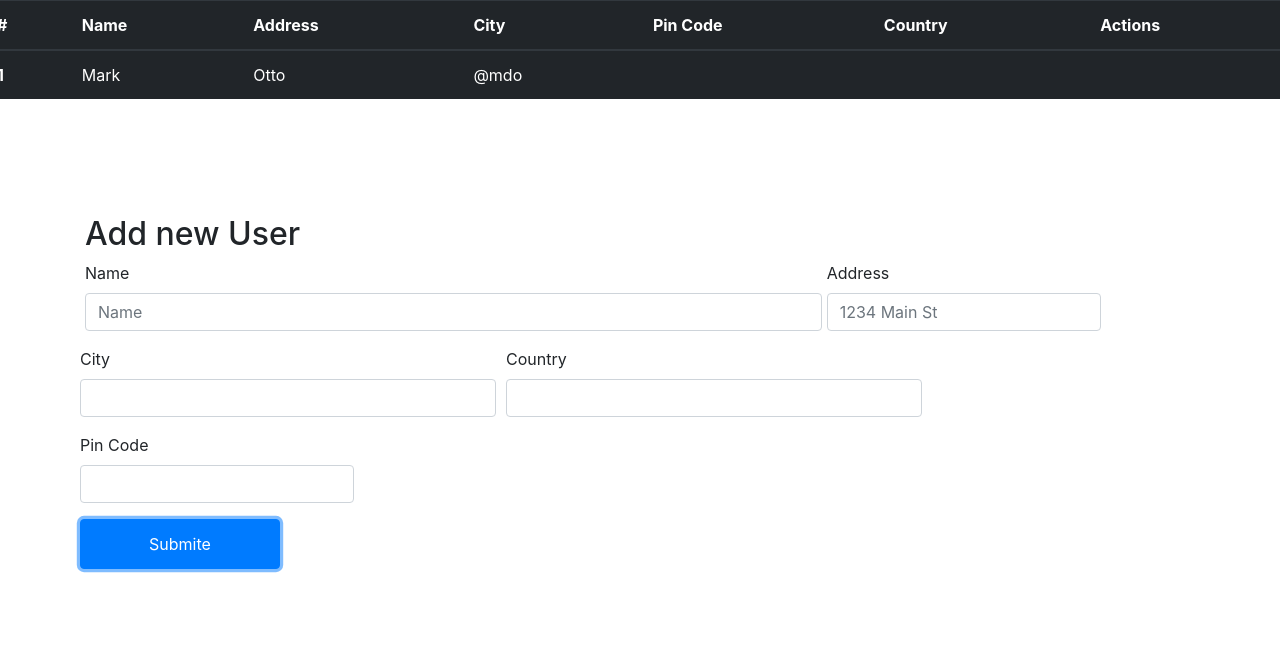
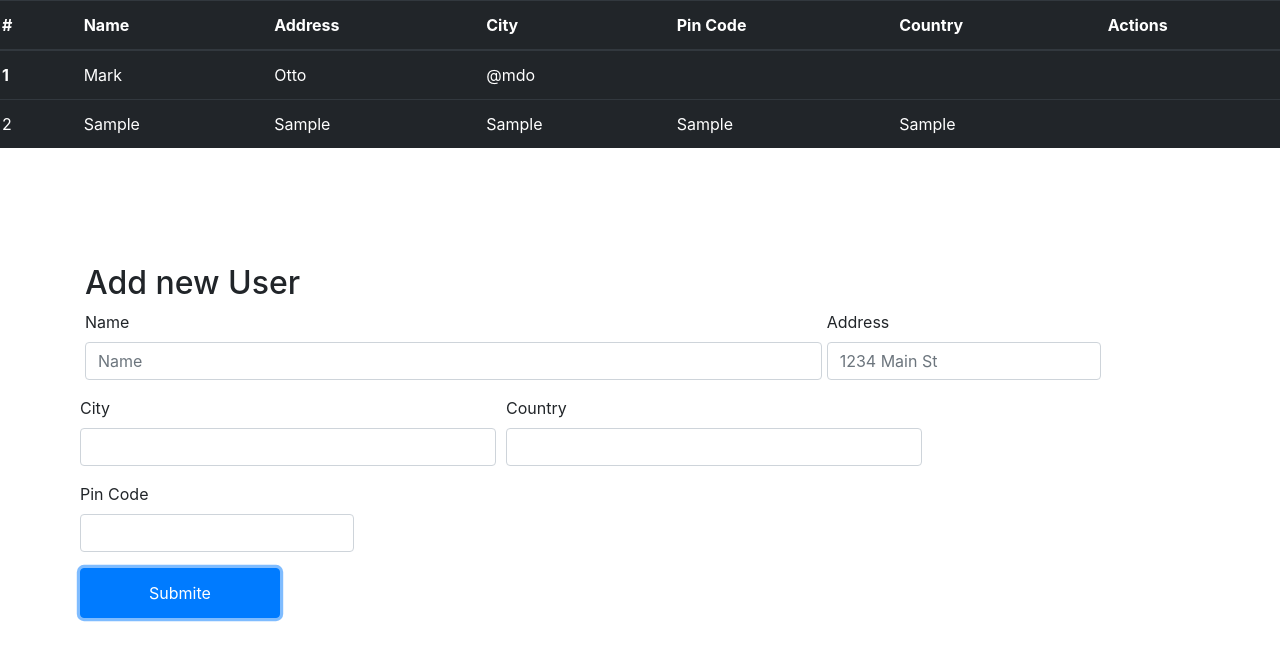
Before and after one commit to AtanasovAleksandar/Week-3-JS, a plain HTML site: page index.html in a window 1280 px wide. Both pictures are taken after typing "Sample", "Sample", "Sample", "Sample", "Sample" into the empty fields and a click on the button "Submite". Drawn offline with nearby package versions, Linux system fonts and the light colour scheme.

Commit message:
table count

```diff
--- a/index.html
+++ b/index.html
@@ -14,7 +14,7 @@
 
 <body>
     <div class="row">
-        <table class="table table-dark">
+        <table id="myTable" class="table table-dark">
             <thead>
                 <tr>
                     <th scope="col">#</th>
--- a/script.js
+++ b/script.js
@@ -3,6 +3,8 @@ var Address = '';
 var City = '';
 var Country = '';
 var PinCode = '';
+
+var counter = 1;
 
 var Users = [];
 var user = { 'name': '', 'address': '', 'city': '', 'pincod': '', 'country': '' }
@@ -64,7 +66,7 @@ function validationOnInput() {
 
         Users.push(userObj);
         // new user = { 'name': '', 'address': '', 'city': '', 'pincod': '', 'country': '' }
-
+        addRowInTable()
         console.log(this.user);
         console.log(this.Users);
 
@@ -81,3 +83,25 @@ function validationOnInput() {
         document.getElementById('inputPinCode').value = '';
     }
 }
+
+function addRowInTable() {
+    var table = document.getElementById("myTable");
+    var row = table.insertRow(-1);
+    var cell1 = row.insertCell(0);
+    var cell2 = row.insertCell(1);
+    var cell3 = row.insertCell(2);
+    var cell4 = row.insertCell(3);
+    var cell5 = row.insertCell(4);
+    var cell6 = row.insertCell(5);
+    var cell7 = row.insertCell(6);
+
+    counter++;
+
+    cell1.innerHTML = counter;
+    cell2.innerHTML = user.name;
+    cell3.innerHTML = user.address;
+    cell4.innerHTML = user.city;
+    cell5.innerHTML = user.pincod;
+    cell6.innerHTML = user.country
+    cell7.innerHTML = '';
+  }
--- a/style.css
+++ b/style.css
@@ -1,6 +1,10 @@
 .new-user-box {
 margin-left: 100px;
 margin-top: 100px
+}
+
+#myTable {
+    margin-left: 5px;
 }
 
 form {
```
